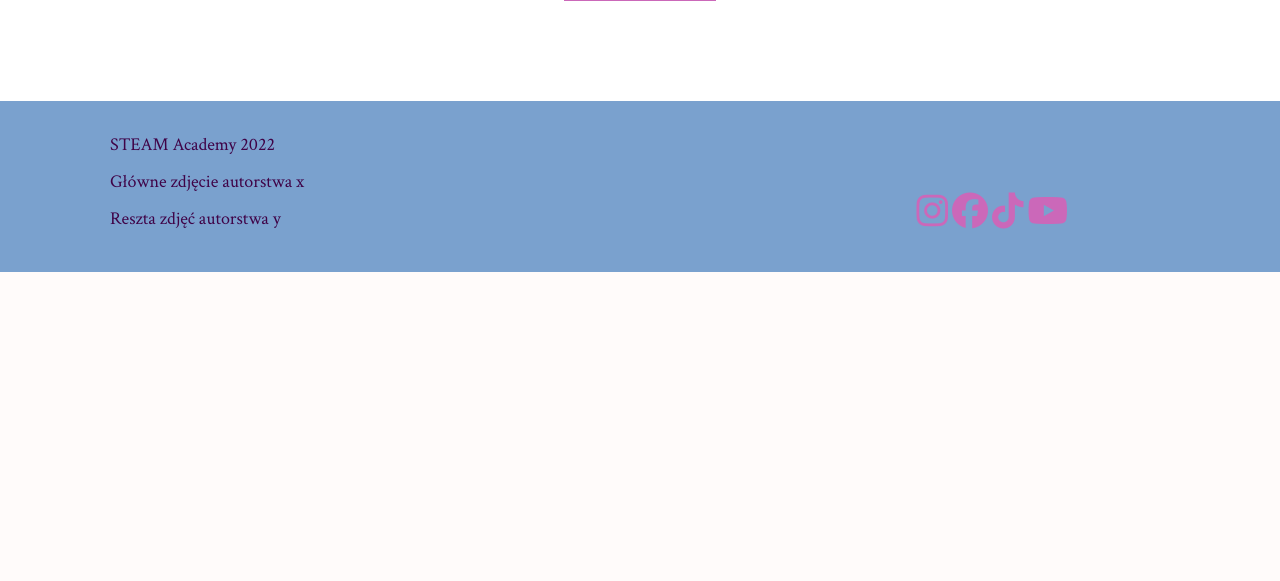
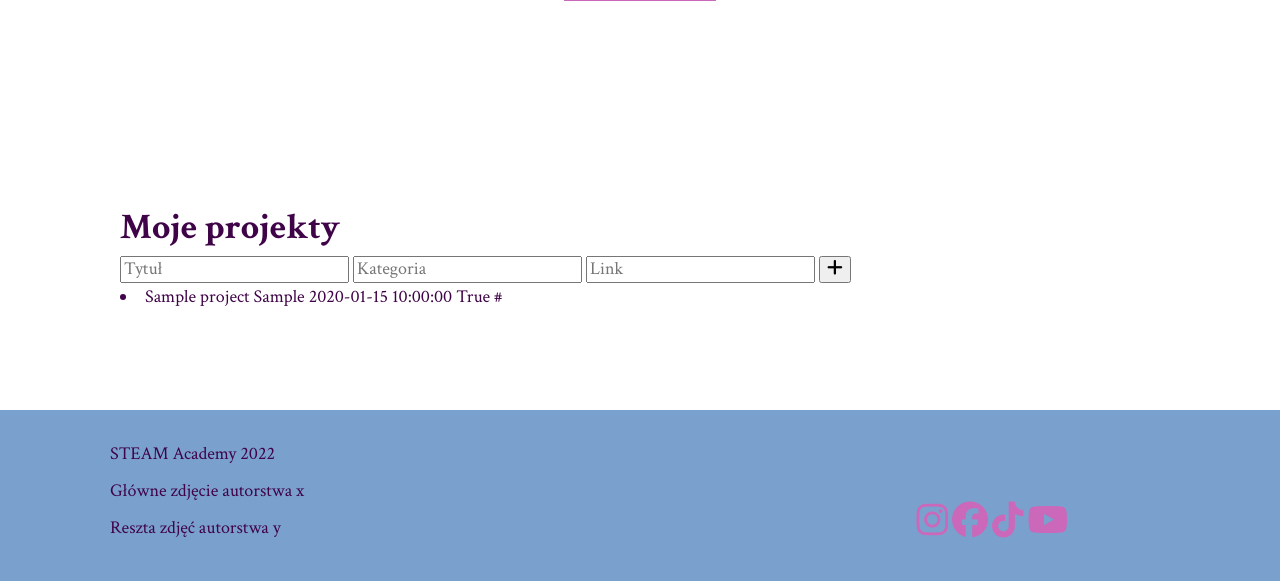
Before and after one commit to helazak/steam_project, a Flask app: page / in a window 1280 px wide. Shown: the part 4146-4727 px from the top of the page. Before the commit the page ends 4418 px from the top, so only its background shows below. Run offline with Flask 2, Linux system fonts and the light colour scheme; tables that the repository leaves empty hold one stand-in row (values such as "Sample post"); some libraries are stand-ins or nearby versions; some web fonts are replaced.

Commit message:
adding projects

```diff
--- a/app.py
+++ b/app.py
@@ -1,5 +1,10 @@
 from datetime import datetime
-from flask import Flask, render_template
+from flask import (
+    Flask,
+    redirect,
+    render_template,
+    request,
+    url_for)
 from flask_sqlalchemy import SQLAlchemy
 
 
@@ -17,9 +22,49 @@ class Project(db.Model):
     finished = db.Column(db.Boolean)
 
     def __repr__(self):
-        return f'<Project {self.title}>'
+        return f'*Project {self.title}*'
 
 
 @app.route("/")
-def hello_world():
-    return render_template("index.html")
+def home():
+    projects = Project.query.all()
+
+    return render_template(
+        "index.html",
+        projects_list=projects,
+    )
+
+# żądanie wyświetl mi stronę główną - request HTTP GET /
+# żądanie wyświetl mi szczegóły zadania - request HTTP GET /task/{id}
+# żądanie wyświetl mi stronę z wszystkimi zadaniami - request HTTP GET /tasks
+# żądanie utwórz nowe zadanie - request HTTP POST /task + dane
+
+@app.route("/projects", methods=["POST"])
+def add_projects():
+    title = request.form.get("title")
+    category = request.form.get("category")
+    link = request.form.get("link")
+
+    new_project = Project(
+        title = title,
+        category = category,
+        link = link,
+    )
+
+#    new_project = Project(
+#    title = request.form.get("title")
+#    category = request.form.get("category")
+#    link = request.form.get("link")
+#    )
+
+# dodanie projektu do bazy danych
+    db.session.add(new_project)
+    db.session.commit()
+    db.session.close()
+
+    return redirect(url_for('home'))
+#    projects = Project.query.all()
+#    return render_template(
+#        "index.html",
+#        projects_list=projects,
+#    )
--- a/templates/index.html
+++ b/templates/index.html
@@ -175,6 +175,8 @@
         </div>
     </section>
 
+    {% include 'projects.html' %}
+
     <footer class="footer">
         <div class="container">
         <!--  <div class="columns-2-container"> -->
--- /dev/null
+++ b/templates/projects.html
@@ -0,0 +1,35 @@
+<section id="projects" class="section section-violet projects-section">
+    <div class="container">
+
+        <h1> Moje projekty </h1>
+
+        <!--request HTTP POST / projects -->
+        <form class="form-inline" action="/projects" method="POST">
+            <div>
+                <input type="text" name="title" placeholder="Tytuł">
+                <input type="text" name="category" placeholder="Kategoria">
+                <input type="text" name="link" placeholder="Link">
+                <button tyoe="submit" class="add-button">
+                    <i class="fa-solid fa-plus"></i>
+                </button>
+            </div>
+        </form>
+
+        {% if not projects_list %}
+        <h3> Nie mam jeszcze żadnych projektów </h3>
+        {% else %}
+
+        {% for project in projects_list %}
+            <li>
+                {{ project.title }}
+                {{ project.category }}
+                {{ project.created_at }}
+                {{ project.finished }}
+                {{ project.link }}
+            </li>
+        {% endfor %}
+
+        {% endif %}
+
+    </div>
+</section>
```
